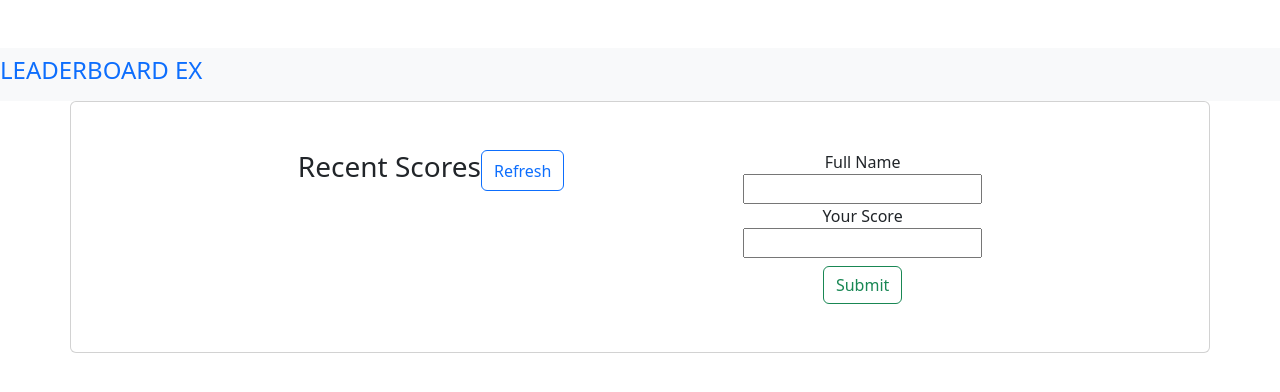
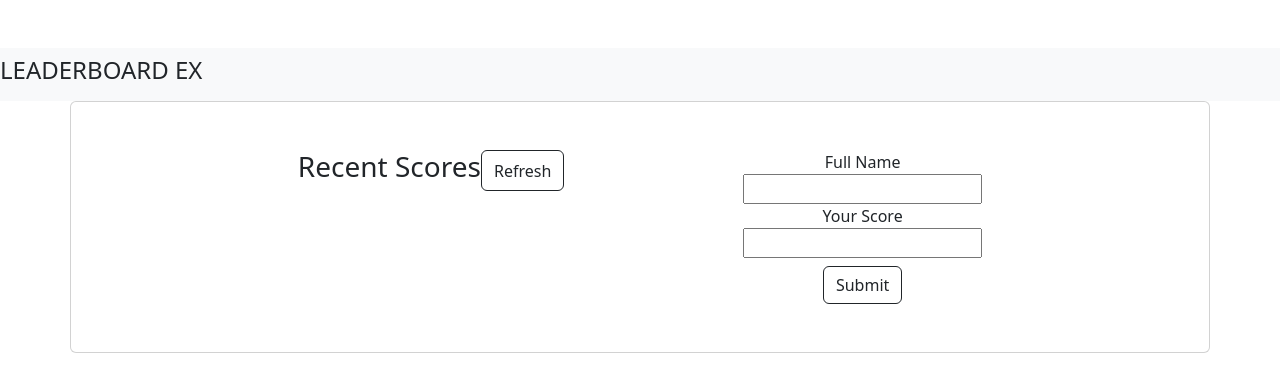
Before and after one commit to paulshaun-kdtk/leaderboard, a website built with webpack: page src/index.html in a window 1280 px wide. Built offline with nearby package versions, Linux system fonts and the light colour scheme.

Commit message:
Reviewer suggested

```diff
--- a/src/index.html
+++ b/src/index.html
@@ -9,13 +9,13 @@
 </head>
 <body>
     <nav class="navbar navbar-expand-md navbar-light bg-light mt-5">
-        <h4 class="text-primary header">LEADERBOARD EX</h4>
+        <h4 class="text-dark header">LEADERBOARD EX</h4>
     </nav>
 
     <div class="card container-sm p-5 appWrapper">
     <div class="d-flex appContainer">
         <div class="dynamicSec d-col">
-            <div class="d-flex"> <h3 id="heading">Recent Scores </h3>  <button id="refresh" class="btn btn-outline-primary">Refresh</button>  </div>
+            <div class="d-flex"> <h3 id="heading">Recent Scores </h3>  <button id="refresh" class="btn btn-outline-dark">Refresh</button>  </div>
             <div id="dynamicDisplay">
 
             </div>
@@ -26,7 +26,7 @@
                 <input type="text" name="name" id="name">
                 <label for="score">Your Score</label>
                 <input type="number" name="score" id="score">
-                <input type="button" value="Submit" class="btn btn-outline-success mt-2">
+                <input type="button" value="Submit" class="btn btn-outline-dark mt-2">
                 </form>
         </div>
     </div>
```
